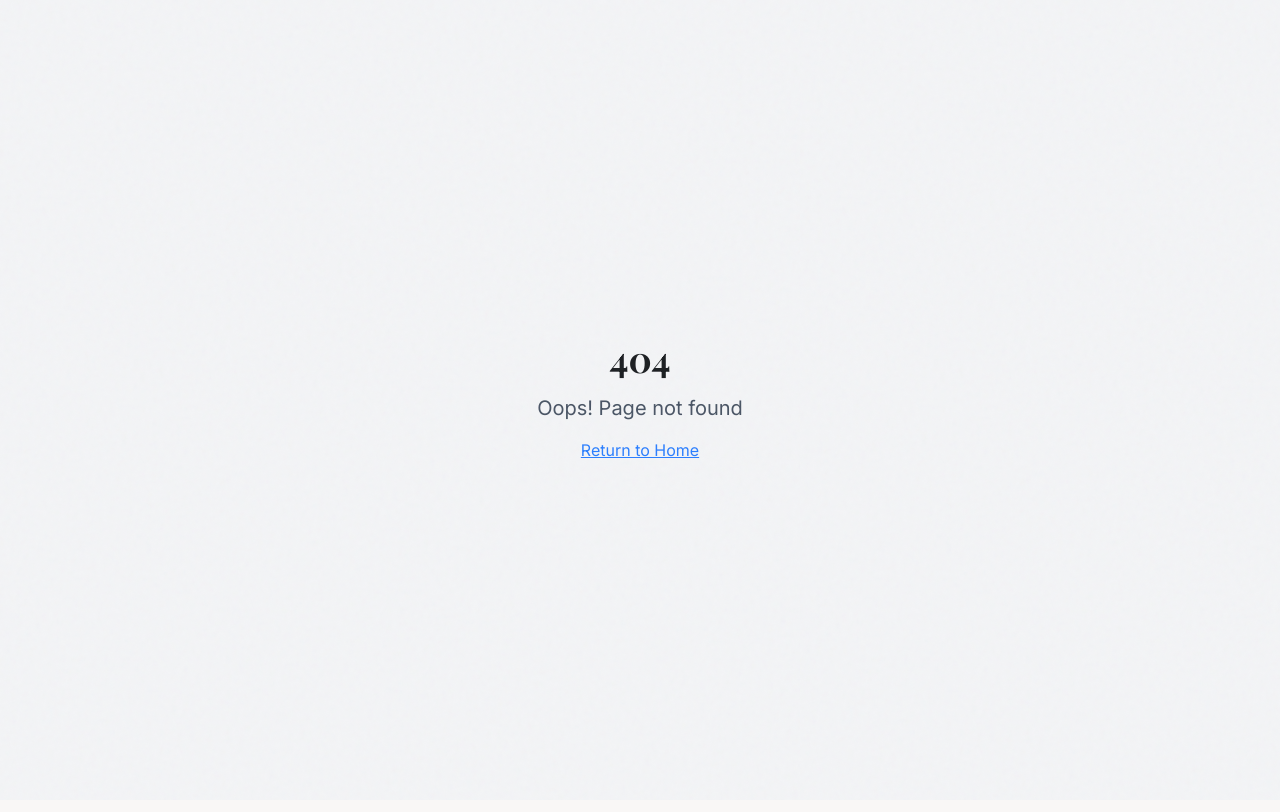
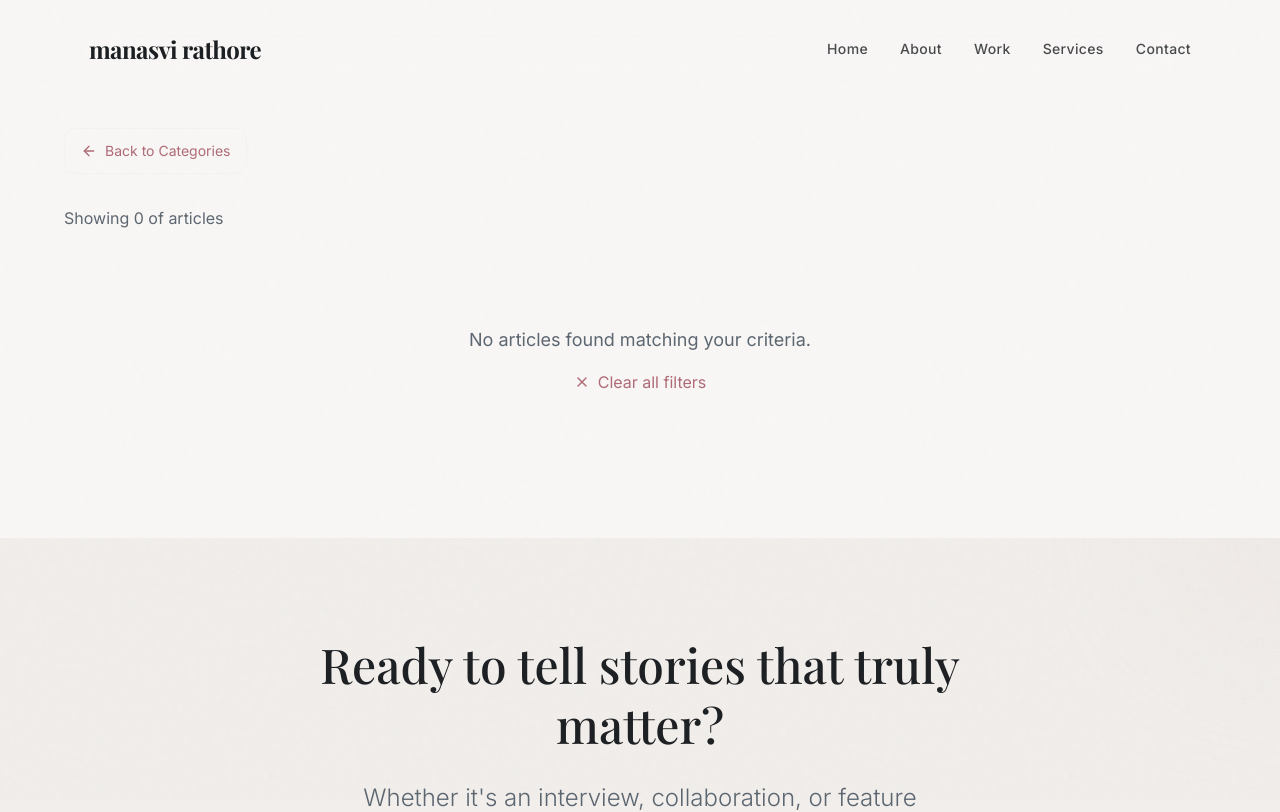
Before and after one commit to Rajeev12R/manasvi, a React (Vite) app: page /work/1 in a window 1280 px wide. Before the commit this address had no page. Shown: the top 812 px of the page. Built offline with nearby package versions, Linux system fonts and the light colour scheme; a web font is replaced by a local one.

Commit message:
Fix production contact form

```diff
--- a/src/App.tsx
+++ b/src/App.tsx
@@ -28,6 +28,7 @@ const App = () => (
           <Route path="/about" element={<About />} />
           <Route path="/services" element={<Services />} />
           <Route path="/work" element={<Work />} />
+          <Route path="/work/:categoryId" element={<Work />} />
           <Route path="/article/:id" element={<ArticleDetail />} />
           <Route path="/contact" element={<Contact />} />
           {/* ADD ALL CUSTOM ROUTES ABOVE THE CATCH-ALL "*" ROUTE */}
--- a/src/pages/Work.tsx
+++ b/src/pages/Work.tsx
@@ -1,5 +1,5 @@
 import { useState, useMemo, useEffect, useRef } from "react";
-import { useNavigate } from "react-router-dom";
+import { useNavigate, useParams } from "react-router-dom";
 import Navigation from "@/components/Navigation";
 import Footer from "@/components/Footer";
 import ContactCTA from "@/components/ContactCTA";
@@ -17,7 +17,7 @@ export const allProjects = [
     tags: ["Environment", "Wetlands", "Biodiversity", "Climate", "Conservation", "Film Festival"],
     description: "A national-level environmental film festival and forum held in Indore, Madhya Pradesh, bringing together filmmakers, conservationists, policymakers, and citizens to highlight the importance of wetlands and biodiversity through powerful visual storytelling.",
     readTime: "Event Coverage",
-    image: "wetlands_for_life_banner.jpg",
+    image: "/images/wetland.jpeg",
     video: documentaryVideo,
     link: "#"
   },
@@ -1118,10 +1118,14 @@ export const categories = [
 ];
 
 const Work = () => {
+  const { categoryId } = useParams();
   const navigate = useNavigate();
   const [searchTerm, setSearchTerm] = useState("");
-  const [selectedCategory, setSelectedCategory] = useState("all");
-  const [currentView, setCurrentView] = useState<"categories" | "articles">("categories");
+
+  // Derived state from URL parameter
+  const selectedCategory = categoryId || "all";
+  const currentView = categoryId ? "articles" : "categories";
+
   const [visibleCount, setVisibleCount] = useState(10);
   const observerTarget = useRef(null);
 
@@ -1175,22 +1179,20 @@ const Work = () => {
     }
   };
 
-  const handleCategoryClick = (categoryId: string) => {
-    setSelectedCategory(categoryId);
-    setCurrentView("articles");
+  const handleCategoryClick = (id: string) => {
+    navigate(`/work/${id}`);
     window.scrollTo(0, 0);
   };
 
   const handleBackToCategories = () => {
-    setCurrentView("categories");
-    setSelectedCategory("all");
+    navigate("/work");
     setSearchTerm("");
     window.scrollTo(0, 0);
   };
 
   const clearFilters = () => {
     setSearchTerm("");
-    setSelectedCategory("all");
+    navigate("/work");
   };
 
   const currentCategory = categories.find(cat => cat.id === selectedCategory);
@@ -1319,6 +1321,7 @@ const Work = () => {
                         {project.video ? (
                           <video
                             src={project.video}
+                            poster={project.image}
                             className="w-full h-full object-cover group-hover:scale-105 transition-transform duration-300"
                             controls
                             muted
```
Also changed, not shown: public/images/wetland.jpeg (added).
